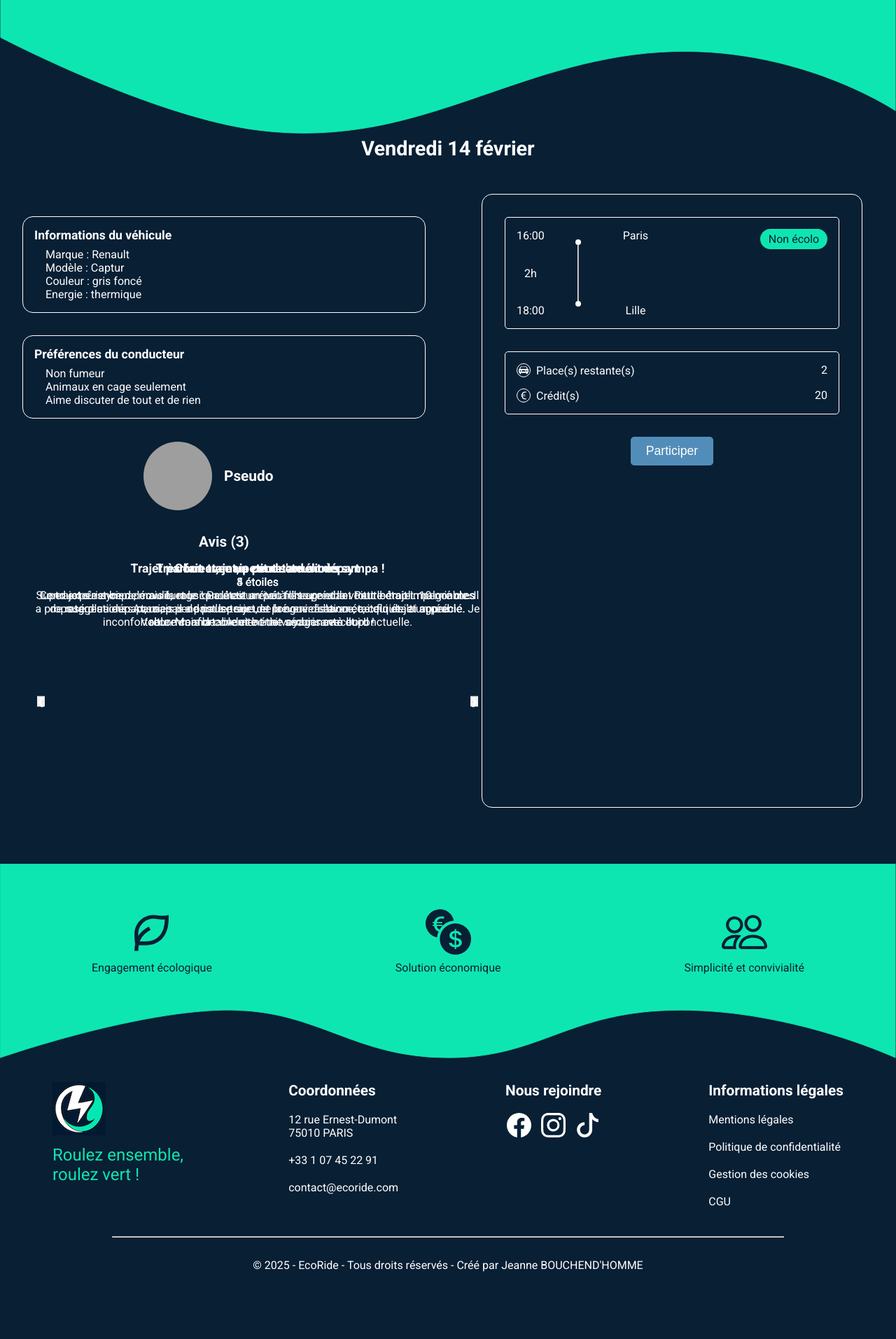
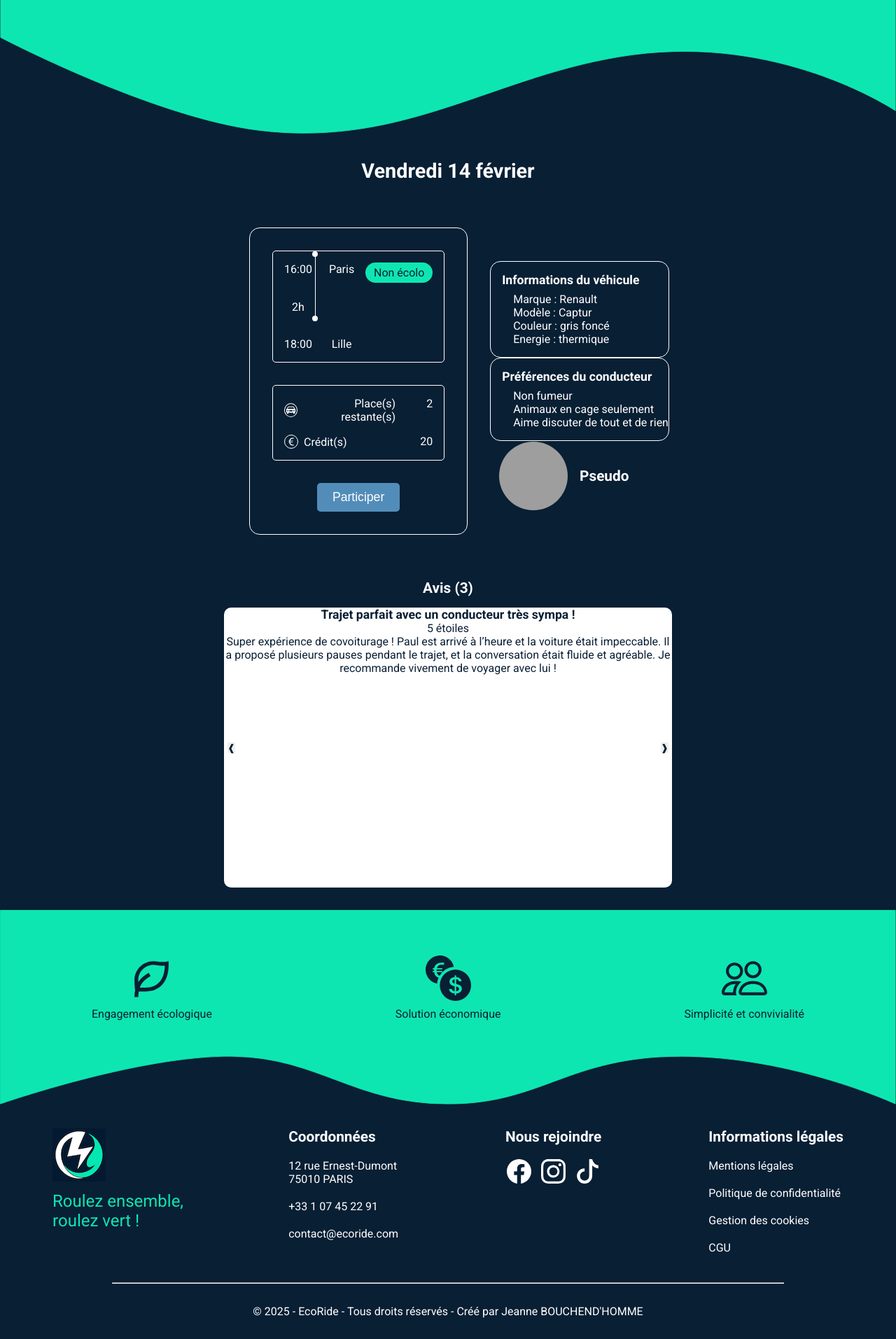
Before and after one commit to jeanne-bdh/EcoRide, a PHP site: page /pages/detailsCarpool.php in a window 1280 px wide. Shown: the part 234-2147 px from the top of the page at 70% size. Before the commit the page ends 2051 px from the top, so only its background shows below. Run offline with PHP 8.4, Linux system fonts and the light colour scheme; some libraries are stand-ins or nearby versions; grey boxes are pictures that could not be loaded.

Commit message:
update details carpool

```diff
--- a/assets/css/main.css
+++ b/assets/css/main.css
@@ -651,27 +651,64 @@ textarea:focus {
   border-color: #0EE6B1;
 }
 
-#date-details-covoit {
+#title-date {
   text-align: center;
+  margin: 2rem 0;
 }
 
-.container-carpool-details {
-  display: grid;
-  grid-template-columns: 50% 50%;
+.carpool-details-container {
+  display: flex;
+  flex-wrap: wrap;
+  justify-content: center;
 }
 
-.middle-frame {
+.travel-container {
+  margin: 2rem;
   border: 1px solid #ffffff;
   border-radius: 15px;
+}
+
+.small-frame {
+  border: 1px solid #ffffff;
+  border-radius: 5px;
   margin: 2rem;
 }
-.middle-frame h5 {
+
+.seat-credit-container {
+  display: grid;
+  grid-template-columns: 75% 25%;
+  margin: 1rem 1rem 0 1rem;
+}
+.seat-credit-container .seat-credit-items {
+  display: flex;
+  flex-direction: row;
+  align-items: center;
+  margin-bottom: 1rem;
+}
+.seat-credit-container .icons-details-carpool {
+  fill: #ffffff;
+  border: 1px solid #ffffff;
+  border-radius: 50%;
+  margin-right: 0.5rem;
+  padding: 0.1rem;
+  width: 20px;
+  height: 20px;
+}
+.seat-credit-container p {
+  text-align: right;
+}
+
+.md-frame {
+  border: 1px solid #ffffff;
+  border-radius: 15px;
+}
+.md-frame h5 {
   padding: 1rem 0 0.5rem 1rem;
 }
-.middle-frame ul {
+.md-frame ul {
   padding: 0 0 1rem 2rem;
 }
-.middle-frame li {
+.md-frame li {
   color: #ffffff;
 }
 
@@ -697,24 +734,12 @@ textarea:focus {
   align-items: left;
 }
 
-.comment-container {
+.comments-container {
   text-align: center;
   margin-inline: 3rem;
 }
-.comment-container h4 {
+.comments-container h4 {
   margin: 2rem 0 1rem 0;
-}
-
-.long-frame {
-  margin: 3rem;
-  border: 1px solid #ffffff;
-  border-radius: 15px;
-}
-
-.small-frame {
-  border: 1px solid #ffffff;
-  border-radius: 5px;
-  margin: 2rem;
 }
 
 .container-details-travel {
@@ -765,30 +790,6 @@ textarea:focus {
   color: #081F34;
 }
 
-.container-seat-credit {
-  display: grid;
-  grid-template-columns: 75% 25%;
-  margin: 1rem 1rem 0 1rem;
-}
-.container-seat-credit .infos-seat-credit {
-  display: flex;
-  flex-direction: row;
-  align-items: center;
-  margin-bottom: 1rem;
-}
-.container-seat-credit .icons-details-carpool {
-  fill: #ffffff;
-  border: 1px solid #ffffff;
-  border-radius: 50%;
-  margin-right: 0.5rem;
-  padding: 0.1rem;
-  width: 20px;
-  height: 20px;
-}
-.container-seat-credit p {
-  text-align: right;
-}
-
 .btn-participate {
   display: block;
   margin: auto;
@@ -799,6 +800,12 @@ textarea:focus {
   position: relative;
   height: 50vh;
   width: 50vw;
+  background-color: #ffffff;
+  border-radius: 10px;
+}
+.carousel h5,
+.carousel p {
+  color: #081F34;
 }
 .carousel button {
   position: absolute;
@@ -808,7 +815,7 @@ textarea:focus {
   font-size: 2.6 rem;
   z-index: 2;
   cursor: pointer;
-  color: #ffffff;
+  color: #081F34;
   transform: translateY(-50%);
   top: 50%;
 }
@@ -822,4 +829,9 @@ textarea:focus {
   position: absolute;
   height: 100%;
   width: 100%;
+  opacity: 0;
+  transition: 0.4s ease-out;
+}
+.carousel .slide.active {
+  opacity: 1;
 }/*# sourceMappingURL=main.css.map */
--- a/pages/detailsCarpool.php
+++ b/pages/detailsCarpool.php
@@ -9,11 +9,53 @@
     ?>
     </div>
 
-    <h2 id="date-details-covoit">Vendredi 14 février</h2>
+    <h2 id="title-date">Vendredi 14 février</h2>
 
-    <div class="container-carpool-details">
-        <div>
-            <div class="middle-frame" id="car-infos">
+    <div class="carpool-details-container">
+        <div class="travel-container">
+            <div class="small-frame container-details-travel">
+                <div class="travel-infos">
+                    <div class="travel-details">
+                        <p>16:00</p>
+                        <p>2h</p>
+                        <p>18:00</p>
+                    </div>
+                    <svg width="8" height="100" viewBox="0 0 8 100" fill="none" xmlns="http://www.w3.org/2000/svg">
+                        <line x1="4.5" y1="4" x2="4.5" y2="92" stroke="white" />
+                        <circle cx="4" cy="96" r="4" fill="white" />
+                        <circle cx="4" cy="4" r="4" fill="white" />
+                    </svg>
+                    <div class="travel-details">
+                        <p>Paris</p>
+                        <p>Lille</p>
+                    </div>
+                </div>
+                <div class="tag-voyage">
+                    <p>Non écolo</p>
+                </div>
+            </div>
+            <div class="small-frame">
+                <div class="seat-credit-container">
+                    <div class="seat-credit-items">
+                        <svg xmlns="http://www.w3.org/2000/svg" width="16" height="16" fill="currentColor" class="icons-details-carpool" viewBox="0 0 16 16">
+                            <path d="M2.52 3.515A2.5 2.5 0 0 1 4.82 2h6.362c1 0 1.904.596 2.298 1.515l.792 1.848c.075.175.21.319.38.404.5.25.855.715.965 1.262l.335 1.679q.05.242.049.49v.413c0 .814-.39 1.543-1 1.997V13.5a.5.5 0 0 1-.5.5h-2a.5.5 0 0 1-.5-.5v-1.338c-1.292.048-2.745.088-4 .088s-2.708-.04-4-.088V13.5a.5.5 0 0 1-.5.5h-2a.5.5 0 0 1-.5-.5v-1.892c-.61-.454-1-1.183-1-1.997v-.413a2.5 2.5 0 0 1 .049-.49l.335-1.68c.11-.546.465-1.012.964-1.261a.8.8 0 0 0 .381-.404l.792-1.848ZM3 10a1 1 0 1 0 0-2 1 1 0 0 0 0 2m10 0a1 1 0 1 0 0-2 1 1 0 0 0 0 2M6 8a1 1 0 0 0 0 2h4a1 1 0 1 0 0-2zM2.906 5.189a.51.51 0 0 0 .497.731c.91-.073 3.35-.17 4.597-.17s3.688.097 4.597.17a.51.51 0 0 0 .497-.731l-.956-1.913A.5.5 0 0 0 11.691 3H4.309a.5.5 0 0 0-.447.276L2.906 5.19Z" />
+                        </svg>
+                        <p>Place(s) restante(s)</p>
+                    </div>
+                    <p>2</p>
+                    <div class="seat-credit-items">
+                        <svg xmlns="http://www.w3.org/2000/svg" width="16" height="16" fill="currentColor" class="icons-details-carpool" viewBox="0 0 16 16">
+                            <path d="M4 9.42h1.063C5.4 12.323 7.317 14 10.34 14c.622 0 1.167-.068 1.659-.185v-1.3c-.484.119-1.045.17-1.659.17-2.1 0-3.455-1.198-3.775-3.264h4.017v-.928H6.497v-.936q-.002-.165.008-.329h4.078v-.927H6.618c.388-1.898 1.719-2.985 3.723-2.985.614 0 1.175.05 1.659.177V2.194A6.6 6.6 0 0 0 10.341 2c-2.928 0-4.82 1.569-5.244 4.3H4v.928h1.01v1.265H4v.928z" />
+                        </svg>
+                        <p>Crédit(s)</p>
+                    </div>
+                    <p>20</p>
+                </div>
+            </div>
+            <a href="#"><button class="btn-blue btn-participate">Participer</button></a>
+        </div>
+        <div class="driver-container">
+            <div class="md-frame" id="car-infos">
                 <h5>Informations du véhicule</h5>
                 <ul>
                     <li>Marque : Renault</li>
@@ -22,7 +64,7 @@
                     <li>Energie : thermique</li>
                 </ul>
             </div>
-            <div class="middle-frame">
+            <div class="md-frame">
                 <h5>Préférences du conducteur</h5>
                 <ul>
                     <li>Non fumeur</li>
@@ -34,19 +76,19 @@
                 <img src="/uploads/carpools/smiley-man.jpg" alt="profil user">
                 <h4>Pseudo</h4>
             </div>
-            <div class="comment-container">
+        </div>
+        <div class="comments-container">
             <h4>Avis (3)</h4>
-
             <div class="carousel">
                 <div class="carousel-slide">
-                        <div class="slide">
+                    <div class="slide active">
                         <h5>Trajet parfait avec un conducteur très sympa !</h5>
                         <p>5 étoiles</p>
                         <p>Super expérience de covoiturage ! Paul est arrivé à l’heure et la voiture était impeccable. Il a proposé plusieurs pauses pendant le trajet, et la conversation était fluide et agréable. Je recommande vivement de voyager avec lui !</p>
                     </div>
                     <div class="slide">
                         <h5>Très bon trajet, petit retard au départ</h5>
-                            <p>4 étoiles</p>
+                        <p class="notes">4 étoiles</p>
                         <p>Le trajet s'est bien déroulé, et le conducteur était très agréable. Petit bémol : 10 minutes de retard au départ, mais il a pris la peine de prévenir à l'avance, ce que j'ai apprécié. Voiture confortable et bonne ambiance à bord !</p>
                     </div>
                     <div class="slide">
@@ -55,53 +97,9 @@
                         <p>Conducteur sympa, mais la musique était un peu forte pendant tout le trajet malgré mes suggestions. Aussi, pas de pause sur une longue distance, ce qui était un peu inconfortable. Mais la conduite était sécurisante et ponctuelle.</p>
                     </div>
                 </div>
-                    <button class="carousel-control-prev" id="prev">&#10096</button>
-                    <button class="carousel-control-next" id="next">&#10097</button>
+                <button class="btn" id="prev">&#10096</button>
+                <button class="btn" id="next">&#10097</button>
             </div>
-
-            </div>
-        </div>
-        <div class="long-frame">
-            <div class="small-frame container-details-travel">
-                <div class="travel-infos">
-                    <div class="travel-details">
-                        <p>16:00</p>
-                        <p>2h</p>
-                        <p>18:00</p>
-                    </div>
-                    <div class="travel-line">
-                        <div class="circle"></div>
-                        <hr class="line">
-                        <div class="circle"></div>
-                    </div>
-                    <div class="travel-details">
-                        <p>Paris</p>
-                        <p>Lille</p>
-                    </div>
-                </div>
-                <div class="tag-voyage">
-                    <p>Non écolo</p>
-                </div>
-            </div>
-            <div class="small-frame">
-                <div class="container-seat-credit">
-                    <div class="infos-seat-credit">
-                        <svg xmlns="http://www.w3.org/2000/svg" width="16" height="16" fill="currentColor" class="icons-details-carpool" viewBox="0 0 16 16">
-                            <path d="M2.52 3.515A2.5 2.5 0 0 1 4.82 2h6.362c1 0 1.904.596 2.298 1.515l.792 1.848c.075.175.21.319.38.404.5.25.855.715.965 1.262l.335 1.679q.05.242.049.49v.413c0 .814-.39 1.543-1 1.997V13.5a.5.5 0 0 1-.5.5h-2a.5.5 0 0 1-.5-.5v-1.338c-1.292.048-2.745.088-4 .088s-2.708-.04-4-.088V13.5a.5.5 0 0 1-.5.5h-2a.5.5 0 0 1-.5-.5v-1.892c-.61-.454-1-1.183-1-1.997v-.413a2.5 2.5 0 0 1 .049-.49l.335-1.68c.11-.546.465-1.012.964-1.261a.8.8 0 0 0 .381-.404l.792-1.848ZM3 10a1 1 0 1 0 0-2 1 1 0 0 0 0 2m10 0a1 1 0 1 0 0-2 1 1 0 0 0 0 2M6 8a1 1 0 0 0 0 2h4a1 1 0 1 0 0-2zM2.906 5.189a.51.51 0 0 0 .497.731c.91-.073 3.35-.17 4.597-.17s3.688.097 4.597.17a.51.51 0 0 0 .497-.731l-.956-1.913A.5.5 0 0 0 11.691 3H4.309a.5.5 0 0 0-.447.276L2.906 5.19Z" />
-                        </svg>
-                        <p>Place(s) restante(s)</p>
-                    </div>
-                    <p>2</p>
-                    <div class="infos-seat-credit">
-                        <svg xmlns="http://www.w3.org/2000/svg" width="16" height="16" fill="currentColor" class="icons-details-carpool" viewBox="0 0 16 16">
-                            <path d="M4 9.42h1.063C5.4 12.323 7.317 14 10.34 14c.622 0 1.167-.068 1.659-.185v-1.3c-.484.119-1.045.17-1.659.17-2.1 0-3.455-1.198-3.775-3.264h4.017v-.928H6.497v-.936q-.002-.165.008-.329h4.078v-.927H6.618c.388-1.898 1.719-2.985 3.723-2.985.614 0 1.175.05 1.659.177V2.194A6.6 6.6 0 0 0 10.341 2c-2.928 0-4.82 1.569-5.244 4.3H4v.928h1.01v1.265H4v.928z" />
-                        </svg>
-                        <p>Crédit(s)</p>
-                    </div>
-                    <p>20</p>
-                </div>
-            </div>
-            <a href="#"><button class="btn-blue btn-participate">Participer</button></a>
         </div>
     </div>
 
@@ -109,3 +107,4 @@
 </section>
 
 <?php require_once __DIR__ . "/../templates/footer.php" ?>
+<script src="../js/carousel.js"></script>
--- a/pages/home.php
+++ b/pages/home.php
@@ -30,11 +30,11 @@
 
     <!-- MAIN SECTION -->
     <div class="img-main-section">
-        <img class="illust-home" src="/assets/images/accueil/illustration-accueil.svg" alt="">
+        <img class="illust-home" src="/assets/images/home/illustration-accueil.svg" alt="">
     </div>
     <div class="grid-home-prez">
         <div class="container-img-electric">
-            <img class="img-electric" src="/assets/images/accueil/img-accueil-electric-car.jpeg"
+            <img class="img-electric" src="/assets/images/home/img-accueil-electric-car.jpeg"
                 alt="accueil voiture électrique">
         </div>
         <div class="text-environ">
@@ -54,7 +54,7 @@
             <p>Rejoignez la communauté EcoRide dès aujourd’hui et ensemble, roulons pour la planète ! 🚗 🌍</p>
         </div>
         <div class="container-img-friends">
-            <img class="img-friends" src="/assets/images/accueil/img-accueil-friends.jpg" alt="accueil friends">
+            <img class="img-friends" src="/assets/images/home/img-accueil-friends.jpg" alt="accueil friends">
         </div>
     </div>
     <div class="text-ecoweb">
--- a/sass/_details-carpool.scss
+++ b/sass/_details-carpool.scss
@@ -1,16 +1,72 @@
-#date-details-covoit {
+#title-date {
     text-align: center;
+    margin: 2rem 0;
 }
 
-.container-carpool-details {
-    display: grid;
-    grid-template-columns: 50% 50%;
+.carpool-details-container {
+    display: flex;
+    flex-wrap: wrap;
+    justify-content: center;
 }
 
-.middle-frame {
+// Travel container
+
+
+.travel-container {
+    margin: 2rem;
     border: 1px solid $white;
     border-radius: 15px;
+}
+
+.small-frame {
+    border: 1px solid $white;
+    border-radius: 5px;
     margin: 2rem;
+}
+
+
+
+.seat-credit-container {
+    display: grid;
+    grid-template-columns: 75% 25%;
+    margin: 1rem 1rem 0 1rem;
+
+    .seat-credit-items {
+        display: flex;
+        flex-direction: row;
+        align-items: center;
+        margin-bottom: 1rem;
+    }
+
+    .icons-details-carpool {
+        fill: $white;
+        border: 1px solid $white;
+        border-radius: 50%;
+        margin-right: 0.5rem;
+        padding: 0.1rem;
+        width: 20px;
+        height: 20px;
+    }
+
+    p {
+        text-align: right;
+    }
+}
+
+
+
+
+// Driver container
+
+
+
+// Comments-container
+
+
+
+.md-frame {
+    border: 1px solid $white;
+    border-radius: 15px;
 
     h5 {
         padding: 1rem 0 0.5rem 1rem;
@@ -49,7 +105,7 @@
     }
 }
 
-.comment-container {
+.comments-container {
     text-align: center;
     margin-inline: 3rem;
 
@@ -58,17 +114,6 @@
     }
 }
 
-.long-frame {
-    margin: 3rem;
-    border: 1px solid $white;
-    border-radius: 15px;
-}
-
-.small-frame {
-    border: 1px solid $white;
-    border-radius: 5px;
-    margin: 2rem;
-}
 
 .container-details-travel {
     display: flex;
@@ -124,32 +169,6 @@
     }
 }
 
-.container-seat-credit {
-    display: grid;
-    grid-template-columns: 75% 25%;
-    margin: 1rem 1rem 0 1rem;
-
-    .infos-seat-credit {
-        display: flex;
-        flex-direction: row;
-        align-items: center;
-        margin-bottom: 1rem;
-    }
-
-    .icons-details-carpool {
-        fill: $white;
-        border: 1px solid $white;
-        border-radius: 50%;
-        margin-right: 0.5rem;
-        padding: 0.1rem;
-        width: 20px;
-        height: 20px;
-    }
-
-    p {
-        text-align: right;
-    }
-}
 
 .btn-participate {
     display: block;
@@ -163,6 +182,13 @@
     position: relative;
     height: 50vh;
     width: 50vw;
+    background-color: $white;
+    border-radius: 10px;
+
+    h5,
+    p {
+        color: $black;
+    }
 
     button {
         position: absolute;
@@ -172,7 +198,7 @@
         font-size: 2.6 rem;
         z-index: 2;
         cursor: pointer;
-        color: $white;
+        color: $black;
         transform: translateY(-50%);
         top: 50%;
     }
@@ -189,6 +215,11 @@
         position: absolute;
         height: 100%;
         width: 100%;
+        opacity: 0;
+        transition: 0.4s ease-out;
     }
 
+    .slide.active {
+        opacity: 1;
     }
+}
```
Also changed, not shown: js/carousel.js (added, +18 -0 lines), assets/images/carpool/card-carpool/chevron-double-right.svg (renamed from assets/images/covoit/card-covoit/chevron-double-right.svg), assets/images/carpool/card-carpool/star-fill.svg (renamed from assets/images/covoit/card-covoit/star-fill.svg), assets/images/carpool/details-carpool/vertical-line.svg (added), assets/images/covoit/illustration-covoit.svg (deleted), assets/images/hero/wave_top.svg (renamed from assets/images/accueil/hero-section/wave_top.svg), assets/images/home/illustration-accueil.svg (renamed from assets/images/accueil/illustration-accueil.svg), assets/images/home/img-accueil-electric-car.jpeg (renamed from assets/images/accueil/img-accueil-electric-car.jpeg), assets/images/home/img-accueil-friends.jpg (renamed from assets/images/accueil/img-accueil-friends.jpg), 1 other file. Lines whose indentation alone changed are shown as unchanged.
